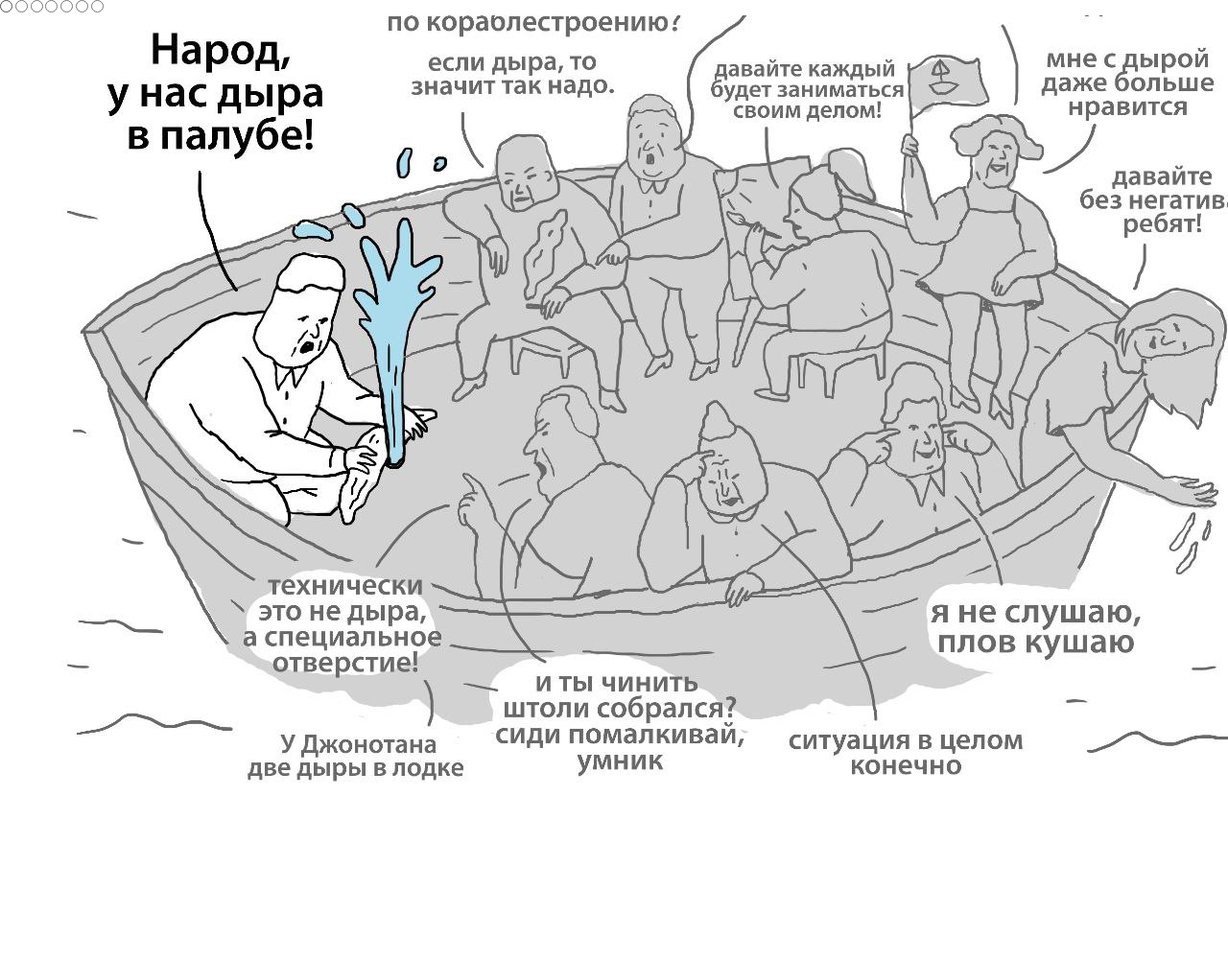
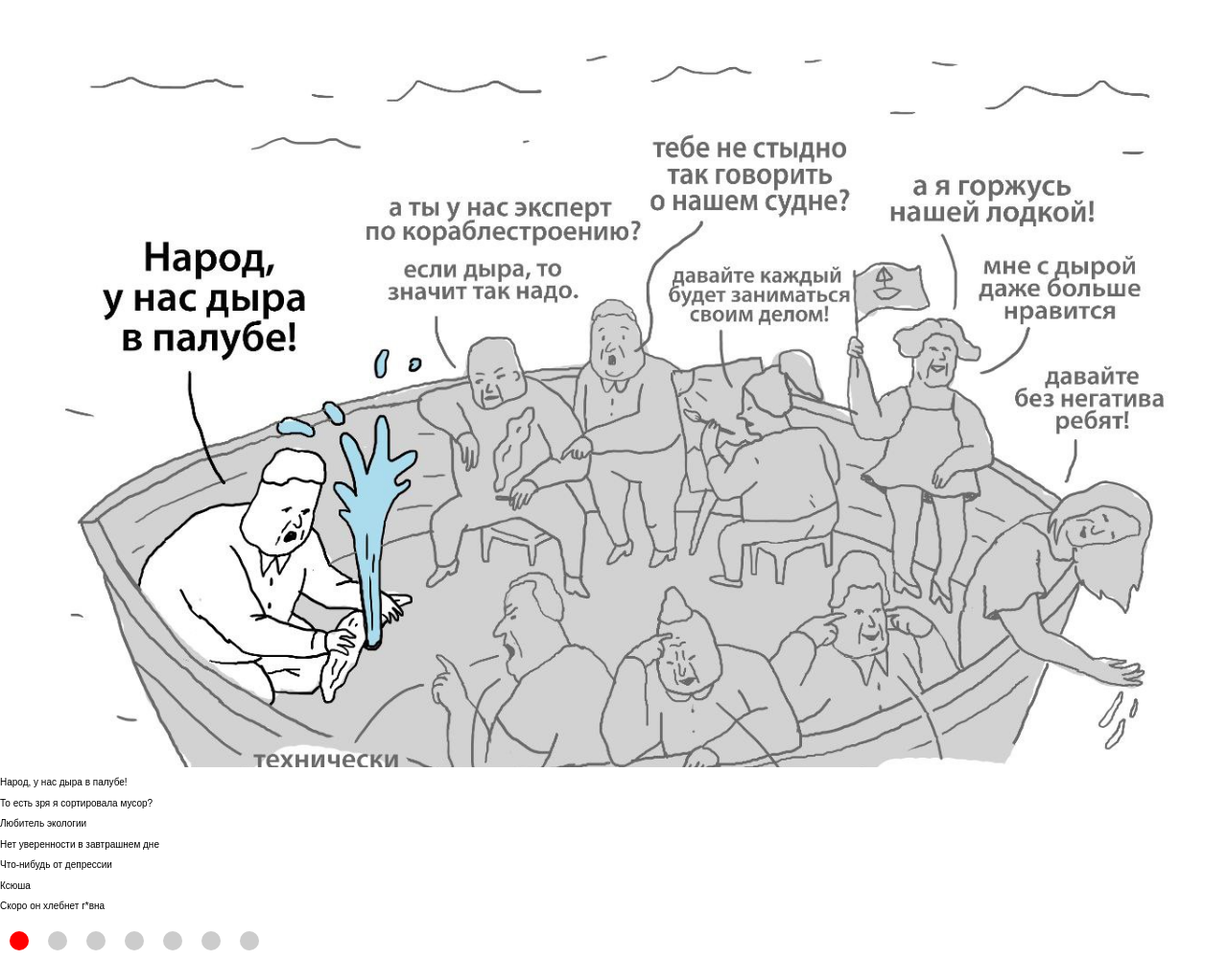
Before and after one commit to ipipka/cssMemSlider, a plain HTML site: page index.html in a window 1280 px wide. Shown: the whole page at 96% size. Before the commit the page ends 816 px from the top, so only its background shows below. Drawn offline with Linux system fonts and the light colour scheme.

Commit message:
feat: slide img on check radio, styling (Saturday, 14-May-22 18:19:43 UTC)

```diff
--- a/index.html
+++ b/index.html
@@ -10,56 +10,56 @@
 </head>
 <body>
     <div class="css-slider">
-        <input type="radio" id="control-1" name="css-slider-control" class="css-slider__control">
-        <label for="control-1" class="css-slider__label"></label>
-
-        <input type="radio" id="control-2" name="css-slider-control" class="css-slider__control">
-        <label for="control-2" class="css-slider__label"></label>
-
-        <input type="radio" id="control-3" name="css-slider-control" class="css-slider__control">
-        <label for="control-3" class="css-slider__label"></label>
-
-        <input type="radio" id="control-4" name="css-slider-control" class="css-slider__control">
-        <label for="control-4" class="css-slider__label"></label>
-
-        <input type="radio" id="control-5" name="css-slider-control" class="css-slider__control">
-        <label for="control-5" class="css-slider__label"></label>
-
-        <input type="radio" id="control-6" name="css-slider-control" class="css-slider__control">
-        <label for="control-6" class="css-slider__label"></label>
-
-        <input type="radio" id="control-7" name="css-slider-control" class="css-slider__control">
-        <label for="control-7" class="css-slider__label"></label>
+        <input type="radio" id="control-1" name="slider-radio" class="css-slider__control" data-value="1" checked>
+        <input type="radio" id="control-2" name="slider-radio" class="css-slider__control" data-value="2">
+        <input type="radio" id="control-3" name="slider-radio" class="css-slider__control" data-value="3">
+        <input type="radio" id="control-4" name="slider-radio" class="css-slider__control" data-value="4">
+        <input type="radio" id="control-5" name="slider-radio" class="css-slider__control" data-value="5">
+        <input type="radio" id="control-6" name="slider-radio" class="css-slider__control" data-value="6">
+        <input type="radio" id="control-7" name="slider-radio" class="css-slider__control" data-value="7">
 
         <div class="css-slider__list">
             <div class="css-slider__item">
                 <img src="images/01.jpg" alt="" class="css-slider__img">
-                <p class="css-slider__title">Народ, у нас дыра в палубе!</p>
             </div>
             <div class="css-slider__item">
                 <img src="images/02.jpg" alt="" class="css-slider__img">
-                <p class="css-slider__title">То есть зря я сортировала мусор?</p>
             </div>
             <div class="css-slider__item">
                 <img src="images/03.jpg" alt="" class="css-slider__img">
-                <p class="css-slider__title">Любитель экологии</p>
             </div>
             <div class="css-slider__item">
                 <img src="images/04.jpg" alt="" class="css-slider__img">
-                <p class="css-slider__title">Нет уверенности в завтрашнем дне</p>
             </div>
             <div class="css-slider__item">
                 <img src="images/05.jpg" alt="" class="css-slider__img">
-                <p class="css-slider__title">Что-нибудь от депрессии</p>
             </div>
             <div class="css-slider__item">
                 <img src="images/06.jpg" alt="" class="css-slider__img">
-                <p class="css-slider__title">Ксюша</p>
             </div>
             <div class="css-slider__item">
                 <img src="images/07.jpg" alt="" class="css-slider__img">
-                <p class="css-slider__title">Скоро он хлебнет г*вна</p>
             </div>
+        </div>
+
+        <div class="css-slider__text">
+            <p class="css-slider__title">Народ, у нас дыра в палубе!</p>
+            <p class="css-slider__title">То есть зря я сортировала мусор?</p>
+            <p class="css-slider__title">Любитель экологии</p>
+            <p class="css-slider__title">Нет уверенности в завтрашнем дне</p>
+            <p class="css-slider__title">Что-нибудь от депрессии</p>
+            <p class="css-slider__title">Ксюша</p>
+            <p class="css-slider__title">Скоро он хлебнет г*вна</p>
+        </div>
+
+        <div class="css-slider__labels">
+            <label for="control-1" class="css-slider__label"></label>
+            <label for="control-2" class="css-slider__label"></label>
+            <label for="control-3" class="css-slider__label"></label>
+            <label for="control-4" class="css-slider__label"></label>
+            <label for="control-5" class="css-slider__label"></label>
+            <label for="control-6" class="css-slider__label"></label>
+            <label for="control-7" class="css-slider__label"></label>
         </div>
     </div>
 </body>
--- a/styles.css
+++ b/styles.css
@@ -3,7 +3,7 @@
 */
 
 :root {
-    --indent: 40px;
+    --indent: 4rem;
 }
 
 /* slider */
@@ -23,15 +23,21 @@
 
 /* item */
 .css-slider__item {
+    margin-left: -0.001%;
     flex-basis: 100%;
     flex-grow: 0;
     flex-shrink: 0;
     padding: var(--indent);
     text-align: center;
+    transition: margin-left 0.3s ease-in-out;
+    max-width: 100%;
+    max-height: 100%;
 }
 
 .css-slider__img {
-
+    object-fit: contain;
+    max-width: 100%;
+    max-height: 100%;
 }
 
 .css-slider__title {
@@ -40,9 +46,46 @@
 
 /* control */
 .css-slider__control {
+    display: none;
+}
 
+.css-slider__labels {
+    display: flex;
 }
 
 .css-slider__label {
+    padding: 1rem;
+    width: 4rem;
+    height: 4rem;
+    background-color: #ccc;
+    background-clip: content-box;
+    border-radius: 2rem;
+    cursor: pointer;
+    transition: background-color 0.3s ease-in-out;
+}
 
+.css-slider__label:hover {
+    background-color: #666;
 }
+
+/* slide */
+.css-slider__control[data-value="1"]:checked ~ .css-slider__list .css-slider__item:first-child { margin-left: -0.001%; }
+.css-slider__control[data-value="2"]:checked ~ .css-slider__list .css-slider__item:first-child { margin-left: -100%; }
+.css-slider__control[data-value="3"]:checked ~ .css-slider__list .css-slider__item:first-child { margin-left: -200%; }
+.css-slider__control[data-value="4"]:checked ~ .css-slider__list .css-slider__item:first-child { margin-left: -300%; }
+.css-slider__control[data-value="5"]:checked ~ .css-slider__list .css-slider__item:first-child { margin-left: -400%; }
+.css-slider__control[data-value="6"]:checked ~ .css-slider__list .css-slider__item:first-child { margin-left: -500%; }
+.css-slider__control[data-value="7"]:checked ~ .css-slider__list .css-slider__item:first-child { margin-left: -600%; }
+
+
+/* active label */
+.css-slider__control[data-value="1"]:checked ~ .css-slider__labels .css-slider__label:nth-child(1),
+.css-slider__control[data-value="2"]:checked ~ .css-slider__labels .css-slider__label:nth-child(2),
+.css-slider__control[data-value="3"]:checked ~ .css-slider__labels .css-slider__label:nth-child(3),
+.css-slider__control[data-value="4"]:checked ~ .css-slider__labels .css-slider__label:nth-child(4),
+.css-slider__control[data-value="5"]:checked ~ .css-slider__labels .css-slider__label:nth-child(5),
+.css-slider__control[data-value="6"]:checked ~ .css-slider__labels .css-slider__label:nth-child(6),
+.css-slider__control[data-value="7"]:checked ~ .css-slider__labels .css-slider__label:nth-child(7) {
+    background-color: red;
+    cursor: default;
+}
```
